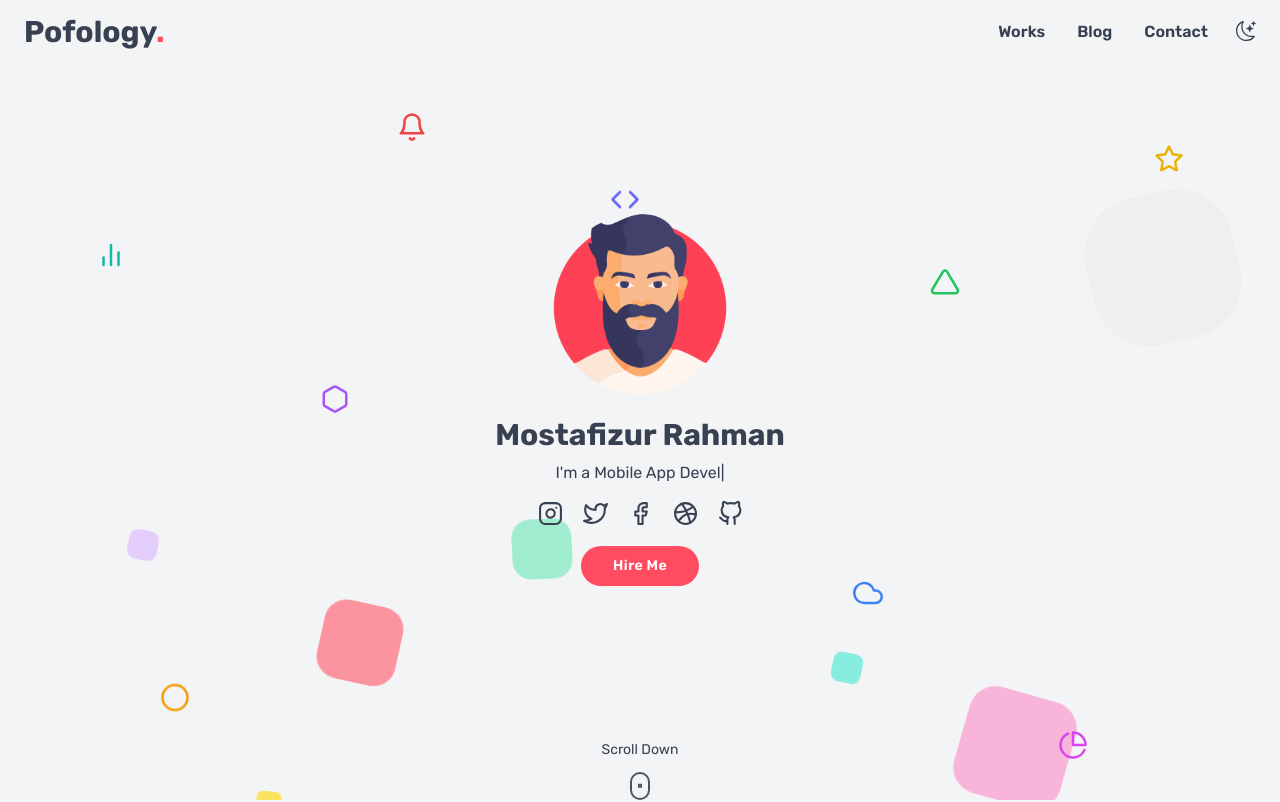
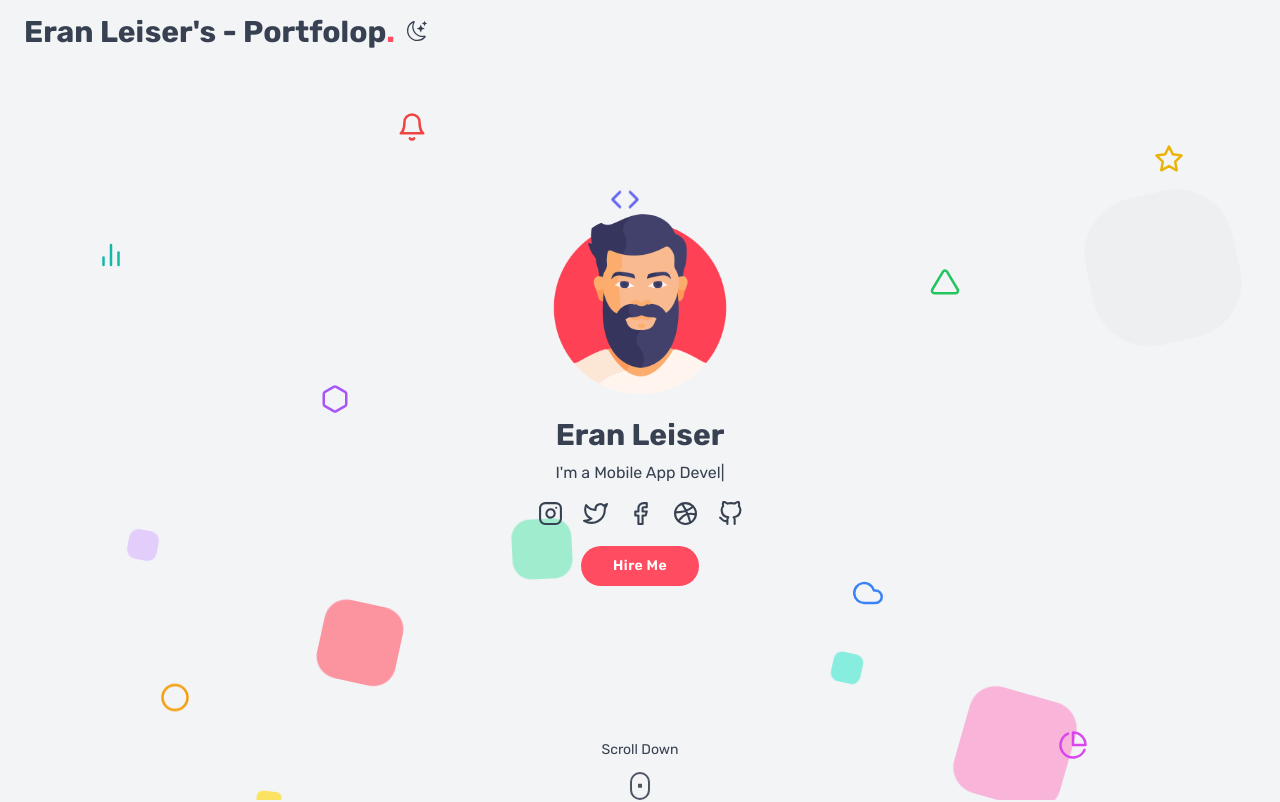
Before and after one commit to eran1205/my-portfolio, a Next.js app: page / in a window 1280 px wide. Shown: the top 802 px of the page. Built offline with nearby package versions, Linux system fonts and the light colour scheme.

Commit message:
Change page name + update upper menu

```diff
--- a/src/components/partials/HeroSection.tsx
+++ b/src/components/partials/HeroSection.tsx
@@ -14,7 +14,7 @@ const HeroSection = () => {
         <div className="overflow-hidden rounded-full">
           <Image src="/images/avatar/man.png" width={180} height={180} alt="avatar" />
         </div>
-        <h1 className="mt-4 text-3xl font-bold ">Mostafizur Rahman</h1>
+        <h1 className="mt-4 text-3xl font-bold ">Eran Leiser</h1>
         <div className="mt-2 flex gap-1">
           {' '}
           I'm a{' '}
--- a/src/components/partials/Menu.tsx
+++ b/src/components/partials/Menu.tsx
@@ -16,11 +16,11 @@ const Menu = () => {
       <div className="mx-auto flex h-16 max-w-7xl items-center px-4 md:px-6">
         <Link href="/">
           <a className="text-3xl  font-bold">
-            <span>Pofology</span>
+            <span>Eran Leiser's - Portfolop</span>
             <span className="text-primary-500">.</span>
           </a>
         </Link>
-        <ul className="ml-auto hidden items-center md:flex">
+        {/* <ul className="ml-auto hidden items-center md:flex">
           <li>
             <Link href="/works">
               <a
@@ -63,7 +63,7 @@ const Menu = () => {
               </a>
             </Link>
           </li>
-        </ul>
+        </ul> */}
         <button
           type="button"
           className="ml-auto transition-colors duration-150 hover:text-primary-500 md:-mt-0.5 md:ml-3"
```
